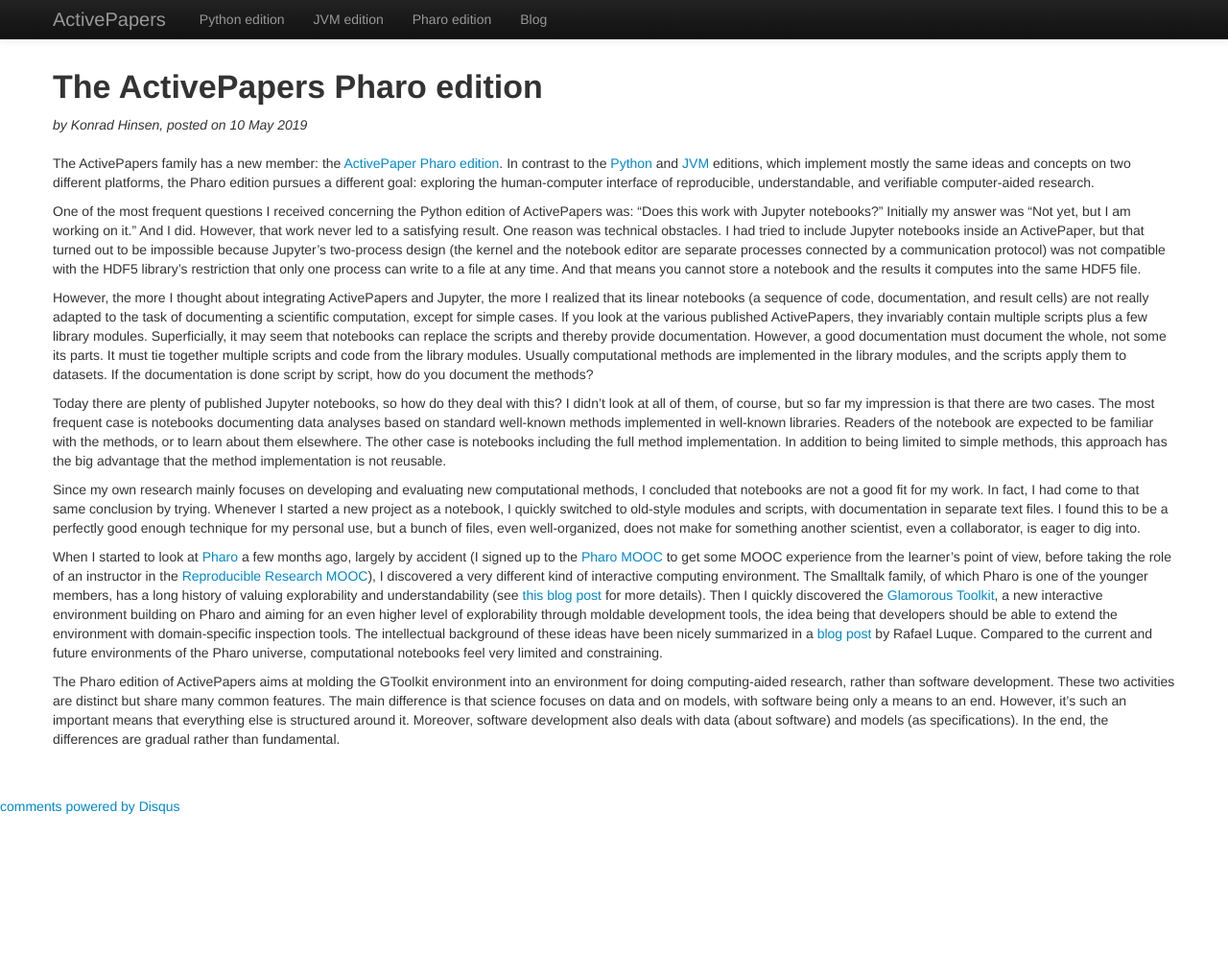
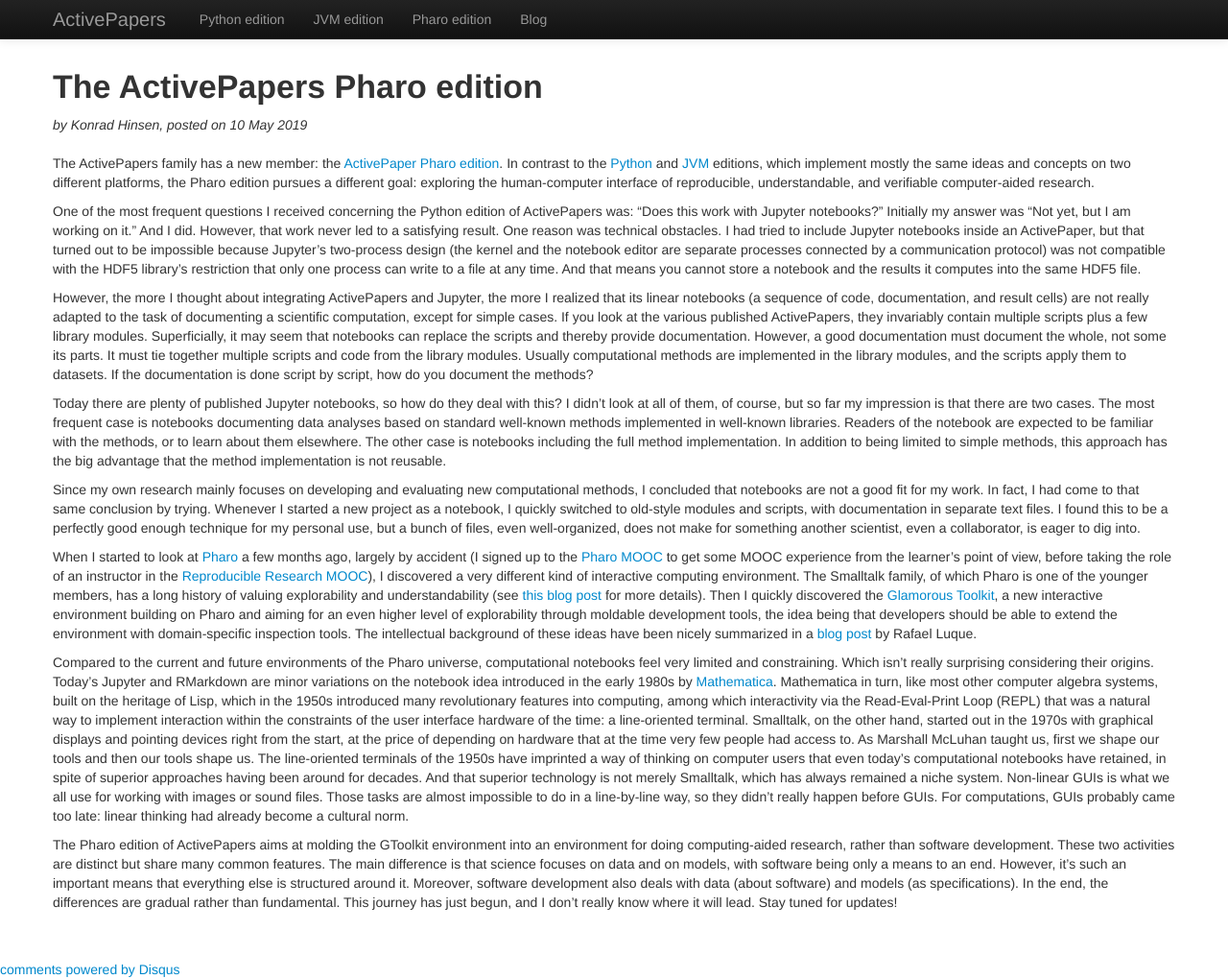
Before and after one commit to activepapers/activepapers.github.io, a Jekyll site: the page built from _posts/2019-05-10-Pharo-edition.md, in a window 1280 px wide and 1020 px high. Shown: the whole window at 96% size. Built offline with Jekyll 4.4.1, drawn with Linux system fonts in a browser that asks for light colours; comment, search, counter and statistics services are not loaded.

Commit message:
Revision

```diff
--- a/_posts/2019-05-10-Pharo-edition.md
+++ b/_posts/2019-05-10-Pharo-edition.md
@@ -73,7 +73,32 @@ younger members, has a long history of valuing explorability and
 understandability (see [this blog
 post](https://blog.khinsen.net/posts/2018/12/19/exploring-pharo/) for
 more details). Then I quickly discovered the [Glamorous Toolkit](https://gtoolkit.com/), a new interactive environment building on Pharo and aiming for an even higher
-level of explorability through moldable development tools, the idea being that developers should be able to extend the environment with domain-specific inspection tools. The intellectual background of these ideas have been nicely summarized in a [blog post](https://osoco.es/thoughts/2019/05/designing-media-for-thought-with-moldable-development/) by Rafael Luque. Compared to the current and future environments of the Pharo universe, computational notebooks feel very limited and constraining.
+level of explorability through moldable development tools, the idea being that developers should be able to extend the environment with domain-specific inspection tools. The intellectual background of these ideas have been nicely summarized in a [blog post](https://osoco.es/thoughts/2019/05/designing-media-for-thought-with-moldable-development/) by Rafael Luque.
+
+Compared to the current and future environments of the Pharo universe,
+computational notebooks feel very limited and constraining. Which
+isn't really surprising considering their origins. Today's Jupyter and
+RMarkdown are minor variations on the notebook idea introduced in the
+early 1980s by [Mathematica](https://www.wolfram.com/mathematica/).
+Mathematica in turn, like most other computer algebra systems, built
+on the heritage of Lisp, which in the 1950s introduced many
+revolutionary features into computing, among which interactivity via
+the Read-Eval-Print Loop (REPL) that was a natural way to implement
+interaction within the constraints of the user interface hardware of
+the time: a line-oriented terminal. Smalltalk, on the other hand,
+started out in the 1970s with graphical displays and pointing devices
+right from the start, at the price of depending on hardware that at
+the time very few people had access to. As Marshall McLuhan taught us,
+first we shape our tools and then our tools shape us. The
+line-oriented terminals of the 1950s have imprinted a way of thinking
+on computer users that even today's computational notebooks have
+retained, in spite of superior approaches having been around for
+decades. And that superior technology is not merely Smalltalk, which
+has always remained a niche system. Non-linear GUIs is what we all use
+for working with images or sound files. Those tasks are almost
+impossible to do in a line-by-line way, so they didn't really happen
+before GUIs. For computations, GUIs probably came too late: linear
+thinking had already become a cultural norm.
 
 The Pharo edition of ActivePapers aims at molding the GToolkit
 environment into an environment for doing computing-aided research,
@@ -83,4 +108,6 @@ focuses on data and on models, with software being only a means to an
 end. However, it's such an important means that everything else is
 structured around it. Moreover, software development also deals with
 data (about software) and models (as specifications). In the end, the
-differences are gradual rather than fundamental.
+differences are gradual rather than fundamental. This journey has just
+begun, and I don't really know where it will lead. Stay tuned for
+updates!
```
